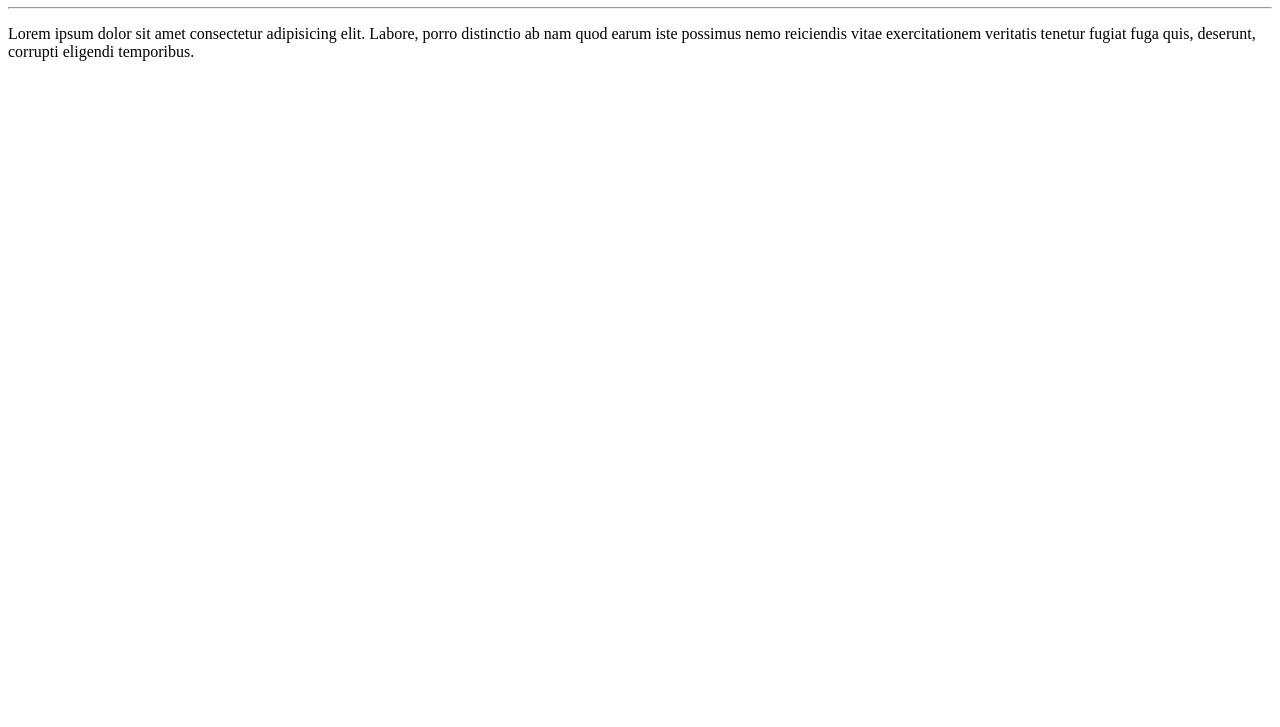
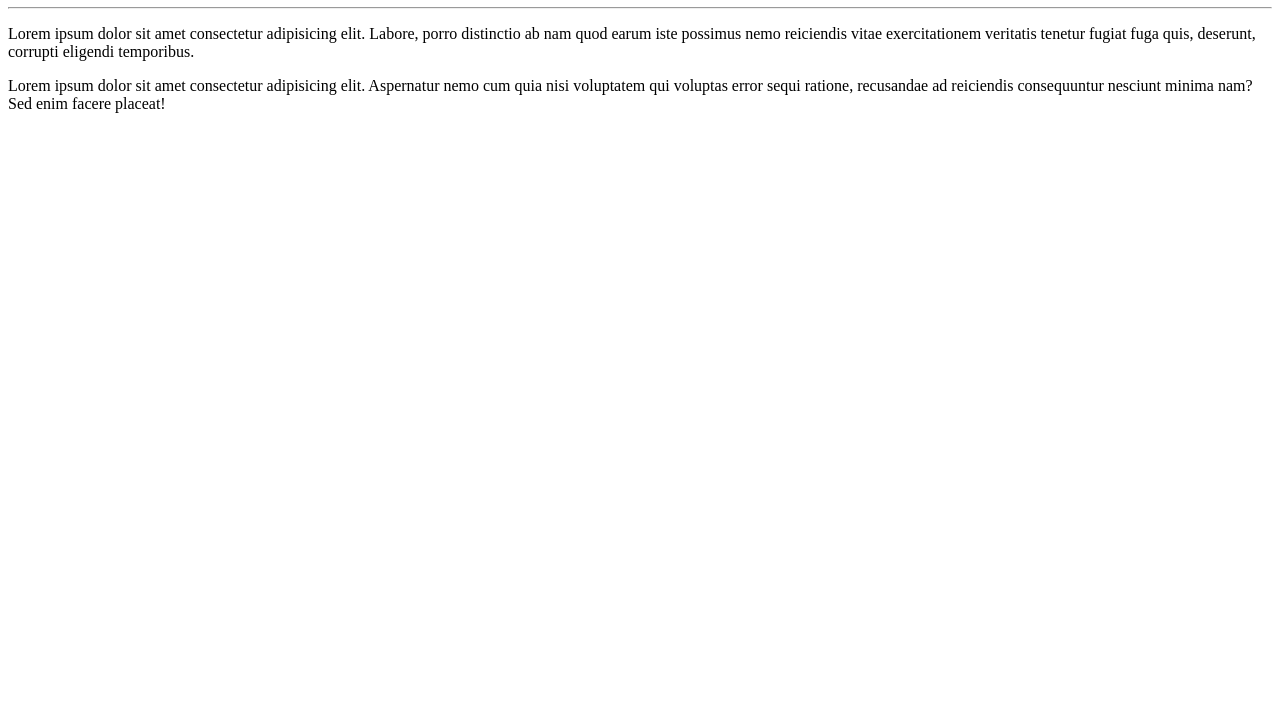
Before and after one commit to anazanetti/OlaMundo, a plain HTML site: page site_exemplo/index.html in a window 1280 px wide. Shown: the part 73-800 px from the top of the page. Drawn offline with Linux system fonts and the light colour scheme.

Commit message:
Adicionada um paragrafo

```diff
--- a/site_exemplo/index.html
+++ b/site_exemplo/index.html
@@ -9,5 +9,6 @@
     <h1>Olá, Mundo</h1>
     <hr>
     <p>Lorem ipsum dolor sit amet consectetur adipisicing elit. Labore, porro distinctio ab nam quod earum iste possimus nemo reiciendis vitae exercitationem veritatis tenetur fugiat fuga quis, deserunt, corrupti eligendi temporibus.</p>
+    <p>Lorem ipsum dolor sit amet consectetur adipisicing elit. Aspernatur nemo cum quia nisi voluptatem qui voluptas error sequi ratione, recusandae ad reiciendis consequuntur nesciunt minima nam? Sed enim facere placeat!</p>
 </body>
 </html>
```
